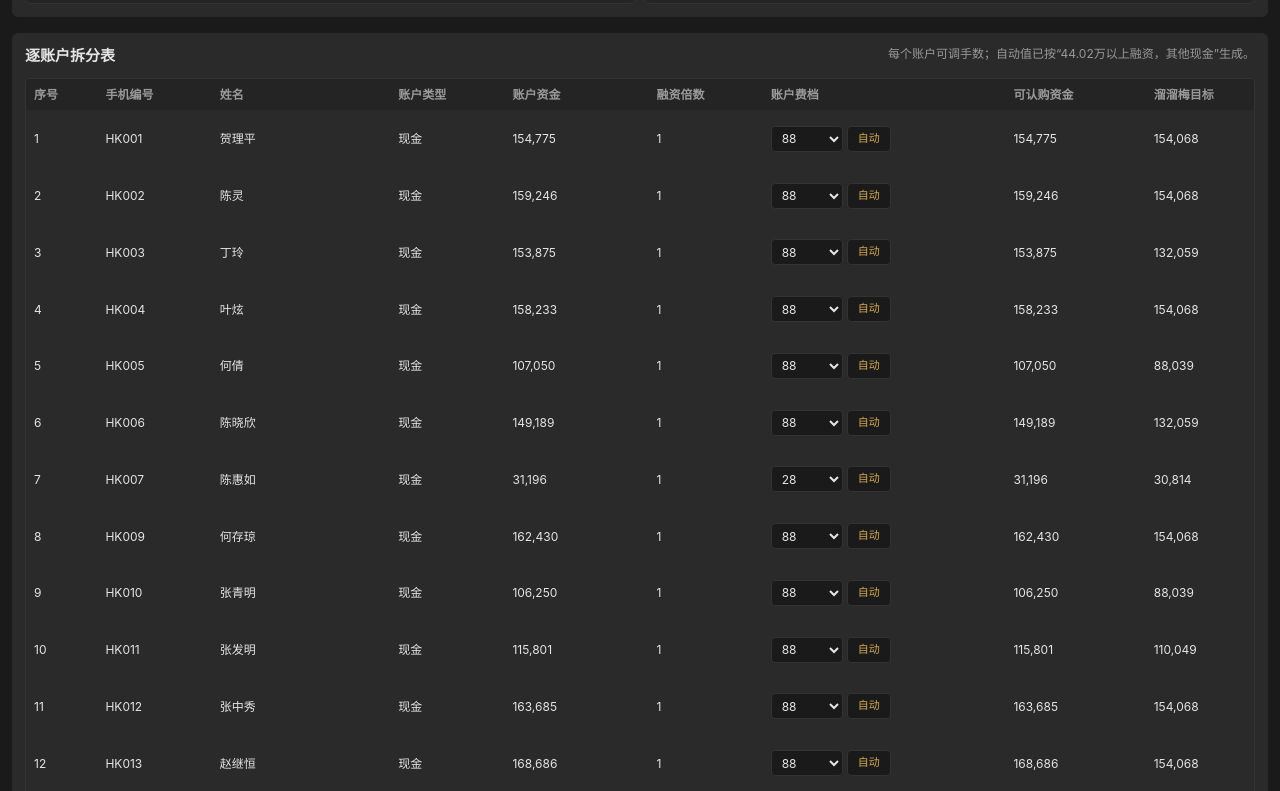
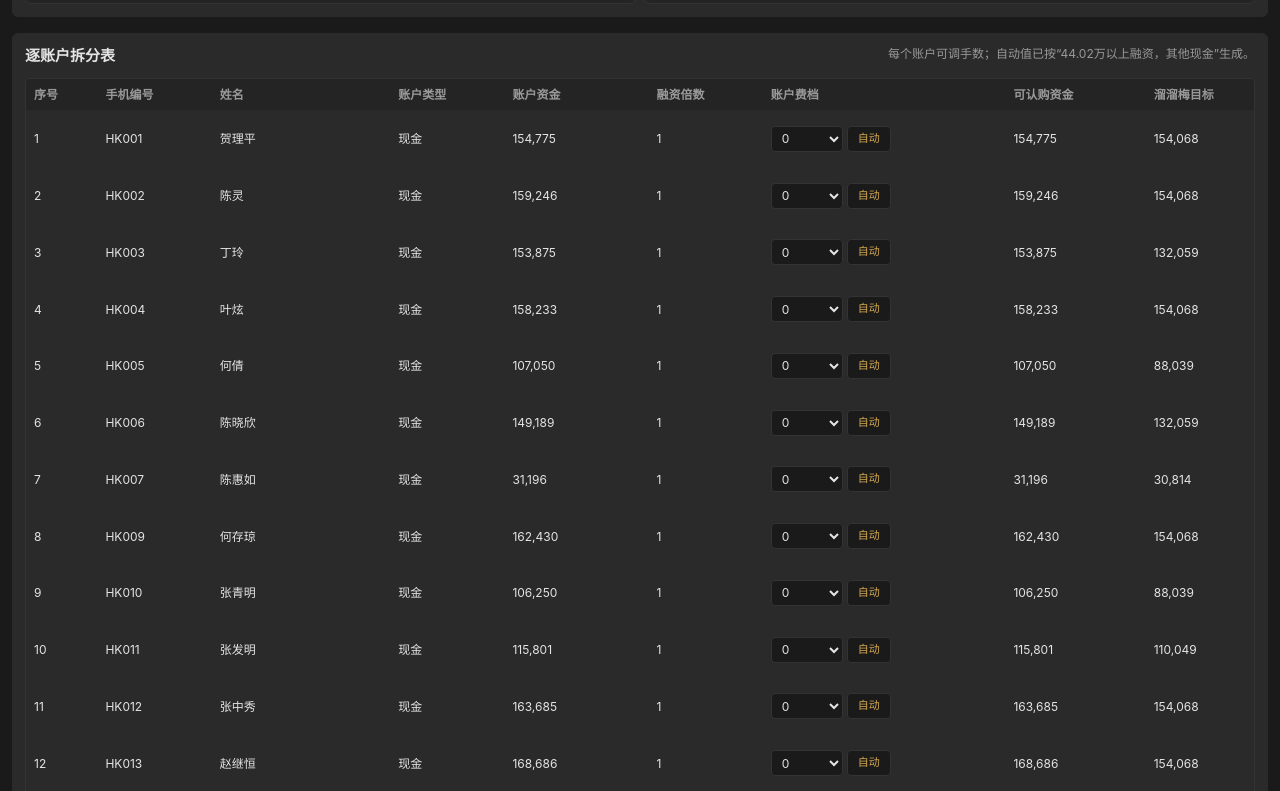
Before and after one commit to xieyajun32-oss/hkipo-admin, a React (Vite) app in the folder frontend/: page /admin/ipo-template in a window 1280 px wide. Shown: the part 1609-2400 px from the top of the page. Built offline with nearby package versions, Linux system fonts and the light colour scheme; sample sign-in values are in the browser's storage.

Commit message:
现金账户手续费固定为零

```diff
--- a/frontend/src/pages/IpoTemplate.jsx
+++ b/frontend/src/pages/IpoTemplate.jsx
@@ -508,7 +508,8 @@ export default function IpoTemplate() {
       const accountKey = `${row.code}-${row.name}-${row.index}`
       const tier = matchTier(row.capital, tiers)
       const leverage = accountLeverage(row, tier)
-      const tierFee = Number(tier?.fee || 0)
+      const accountTag = accountIpoTag(row)
+      const tierFee = accountTag === '现金' ? 0 : 88
       const subscriptionFee = manualFees[accountKey] ?? tierFee
       const buyingPower = row.capital * leverage
       let remainingCash = row.capital
@@ -552,8 +553,8 @@ export default function IpoTemplate() {
         usedAmount,
         remainingPower: remainingCash,
         stockPlans,
-        strategy: `${accountIpoTag(row)}账户；实际${leverage}倍；${tierLabel(tier)}`,
-        accountTag: accountIpoTag(row),
+        strategy: `${accountTag}账户；实际${leverage}倍；账户费${subscriptionFee}`,
+        accountTag,
       }
     })
   }, [accountsText, manualFees, manualLots, stocks, tiers])
@@ -928,11 +929,11 @@ export default function IpoTemplate() {
                   <td className="px-2 py-1.5">{row.accountTag}</td>
                   <td className="px-2 py-1.5">{fmt(row.capital, 0)}</td>
                   <td className="px-2 py-1.5">{fmt(row.leverage, 0)}</td>
-                  <td className="px-2 py-1.5">
-                    <div className="template-fee-control">
-                      <select value={row.subscriptionFee} onChange={e => setManualRowFee(row, e.target.value)}>
-                        {feeOptions.map(fee => <option key={fee} value={fee}>{fee}</option>)}
-                      </select>
+	                  <td className="px-2 py-1.5">
+	                    <div className="template-fee-control">
+	                      <select value={row.subscriptionFee} onChange={e => setManualRowFee(row, e.target.value)}>
+	                        {(row.accountTag === '现金' ? [0] : feeOptions).map(fee => <option key={fee} value={fee}>{fee}</option>)}
+	                      </select>
                       <button type="button" onClick={() => resetManualRowFee(row)}>自动</button>
                     </div>
                   </td>
```
